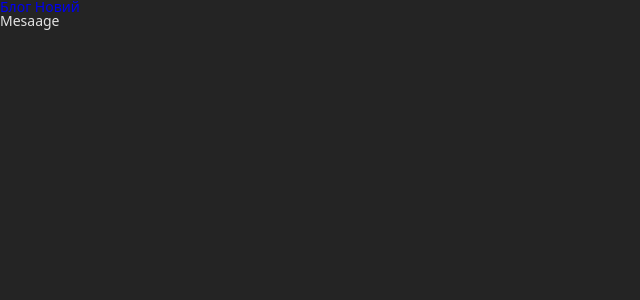
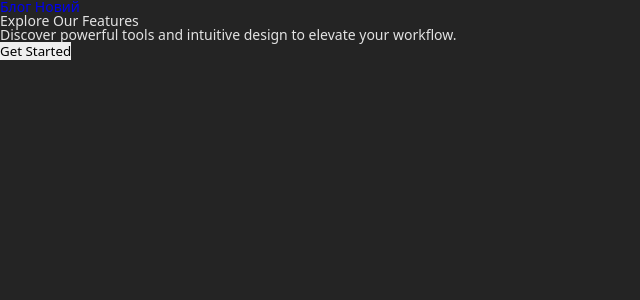
Before and after one commit to Levandovskiy/Saas, a React (Vite) app: page / in a window 1280 px wide. Shown: the top 300 px of the page, without its empty margins (0-640 px from the left). Built offline with nearby package versions, Linux system fonts and the light colour scheme.

Commit message:
section new

```diff
--- a/src/components/sectionMenu.jsx
+++ b/src/components/sectionMenu.jsx
@@ -1,7 +1,15 @@
 import "./sectionMenu.scss";
 
 const SectionMenu = () => {
-  return <div className="sectionMenu">Mesaage</div>;
+  return (
+    <section className="sectionMenu">
+      <h2 className="sectionMenu__title">Explore Our Features</h2>
+      <p className="sectionMenu__description">
+        Discover powerful tools and intuitive design to elevate your workflow.
+      </p>
+      <button className="sectionMenu__button">Get Started</button>
+    </section>
+  );
 };
 
 export default SectionMenu;
```
